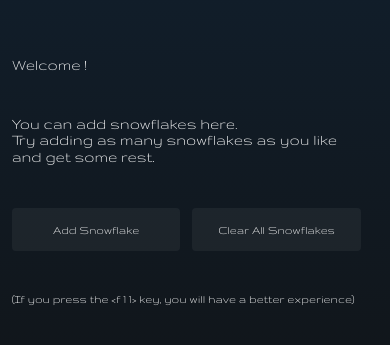
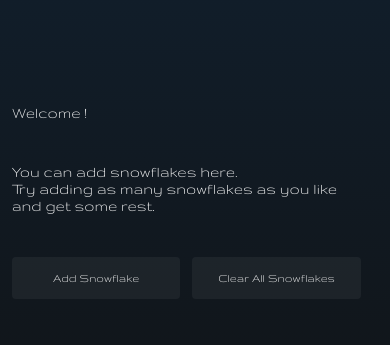
Before and after one commit to HBSPS/Playground, a React (Create React App) app: page /snow in a window 390 px wide. Shown: the part 241-586 px from the top of the page. Built offline with nearby package versions, Linux system fonts and the light colour scheme.

Commit message:
:sparkles: [FEAT] 화면 크기에 따라 메시지 출력 여부 결정
컴퓨터와 모바일의 경우 출력되는 메시지가 다르도록 설정

```diff
--- a/src/Routes/Snow.tsx
+++ b/src/Routes/Snow.tsx
@@ -1,4 +1,4 @@
-import { useState } from 'react';
+import { useEffect, useState } from 'react';
 import styled, { keyframes } from 'styled-components';
 
 const BackGround = styled.div`
@@ -459,6 +459,7 @@ const Text = styled.p`
 
 function Snow() {
   const [snowFlakeCount, setSnowFlakeCount] = useState(0);
+  const [screenWidth, setScreenWidth] = useState(window.innerWidth);
   const SnowFlakeCount = new Array(snowFlakeCount).fill(0);
 
   const addSnowFlake = () => {
@@ -468,6 +469,14 @@ function Snow() {
   const clearSnowFlakes = () => {
     setSnowFlakeCount(0);
   };
+
+  const handleResize = () => {
+    setScreenWidth(window.innerWidth);
+  };
+
+  useEffect(() => {
+    window.addEventListener('resize', handleResize);
+  }, []);
 
   return (
     <>
@@ -483,7 +492,11 @@ function Snow() {
           </Text>
           <Button onClick={addSnowFlake}>Add Snowflake</Button>
           <Button onClick={clearSnowFlakes}>Clear All Snowflakes</Button>
-          <Text style={{fontSize: '1.5vh'}}>&#40;If you press the &lt;f 1 1&gt; key, you will have a better experience&#41;</Text>
+          {screenWidth > 1100 ? (
+            <Text style={{ fontSize: '1.5vh' }}>
+              &#40; If you press the &lt; f 1 1 &gt; key, you will have a better experience &#41;
+            </Text>
+          ) : null}
         </Wrapper>
         {SnowFlakeCount.map((value, index) => (
           <SnowFlake key={index} />
```
